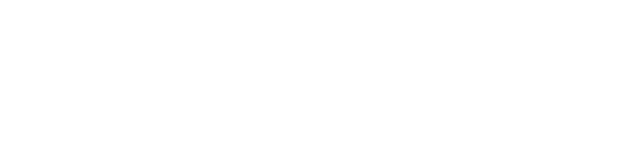
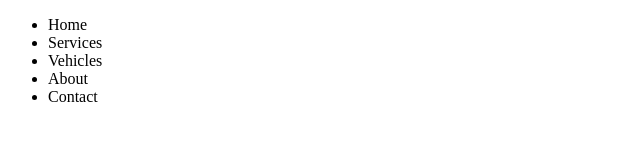
Before and after one commit to aniketrindhe692002/car-rental-system, a plain HTML site: page index.html in a window 1280 px wide. Shown: the whole page, without its empty margins (0-640 px from the left). Drawn offline with Linux system fonts and the light colour scheme.

Commit message:
Navigation BAR aDDED

```diff
--- a/index.html
+++ b/index.html
@@ -1,11 +1,24 @@
 <!DOCTYPE html>
 <html lang="en">
 <head>
+    <link rel="stylesheet" type="text/css" src="styles.css" >
     <meta charset="UTF-8">
     <meta name="viewport" content="width=device-width, initial-scale=1.0">
-    <title>Document</title>
+    <title>CarRento</title>
 </head>
 <body>
+    <nav id="navbar">
+        <ul>
+            <li><a>Home</a></li>
+            <li><a>Services</a></li>
+            <li><a>Vehicles</a></li>
+            <li><a>About</a></li>
+            <li><a>Contact</a></li>
+        </ul>
+    </nav>
+    <main>
 
+
+    </main>
 </body>
 </html>
--- /dev/null
+++ b/styles.css
@@ -0,0 +1,5 @@
+/* Navigation Bar Starts Here */
+
+#navbar li a{
+    text-decoration: none;
+}
```
Also changed, not shown: 1 other file.
